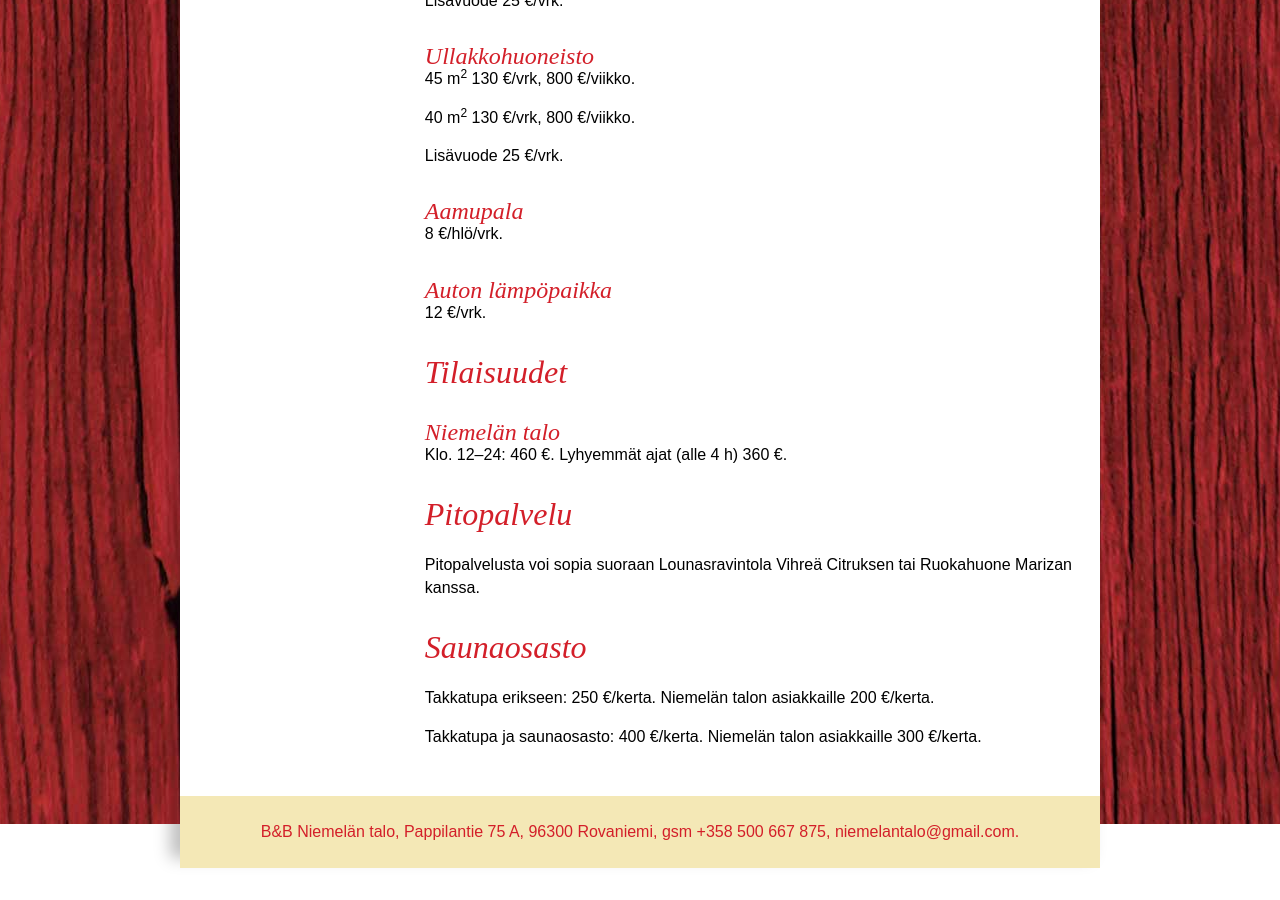
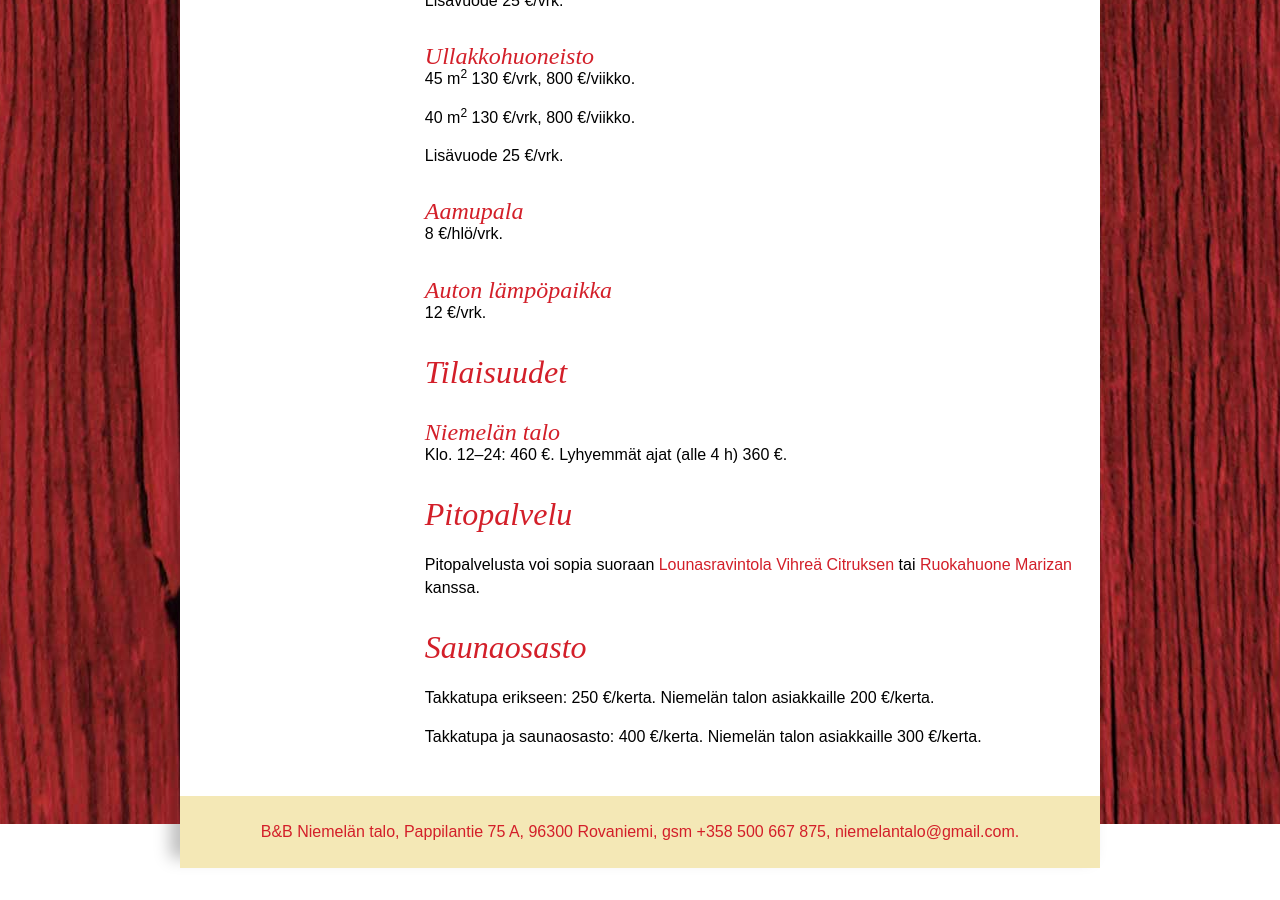
Before and after one commit to jyrkij/www.niemelantalo.fi, a Jekyll site: the page built from hinnasto.markdown, in a window 1280 px wide and 900 px high, scrolled down 876 px. Built offline with Jekyll 4.4.1, drawn with Linux system fonts in a browser that asks for light colours; comment, search, counter and statistics services are not loaded; some of the changed lines change nothing that is shown.

Commit message:
Linkit pitopalveluihin.

```diff
--- a/hinnasto.markdown
+++ b/hinnasto.markdown
@@ -48,7 +48,7 @@ Klo. 12–24: 460 €. Lyhyemmät ajat (alle 4 h) 360 €.
 
 ### Pitopalvelu
 
-Pitopalvelusta voi sopia suoraan Lounasravintola Vihreä Citruksen tai Ruokahuone Marizan kanssa.
+Pitopalvelusta voi sopia suoraan [Lounasravintola Vihreä Citruksen](http://www.vihreacitrus.fi/) tai [Ruokahuone Marizan](http://www.ruokahuonemariza.fi/) kanssa.
 
 ### Saunaosasto
 
```
